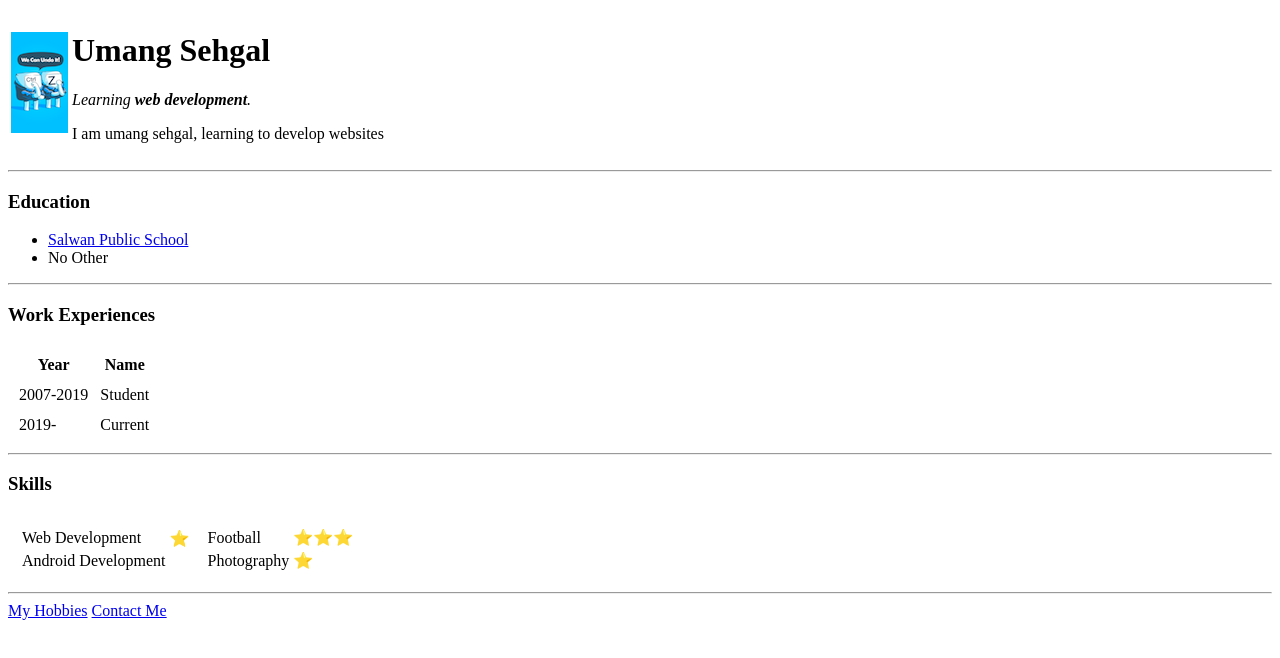
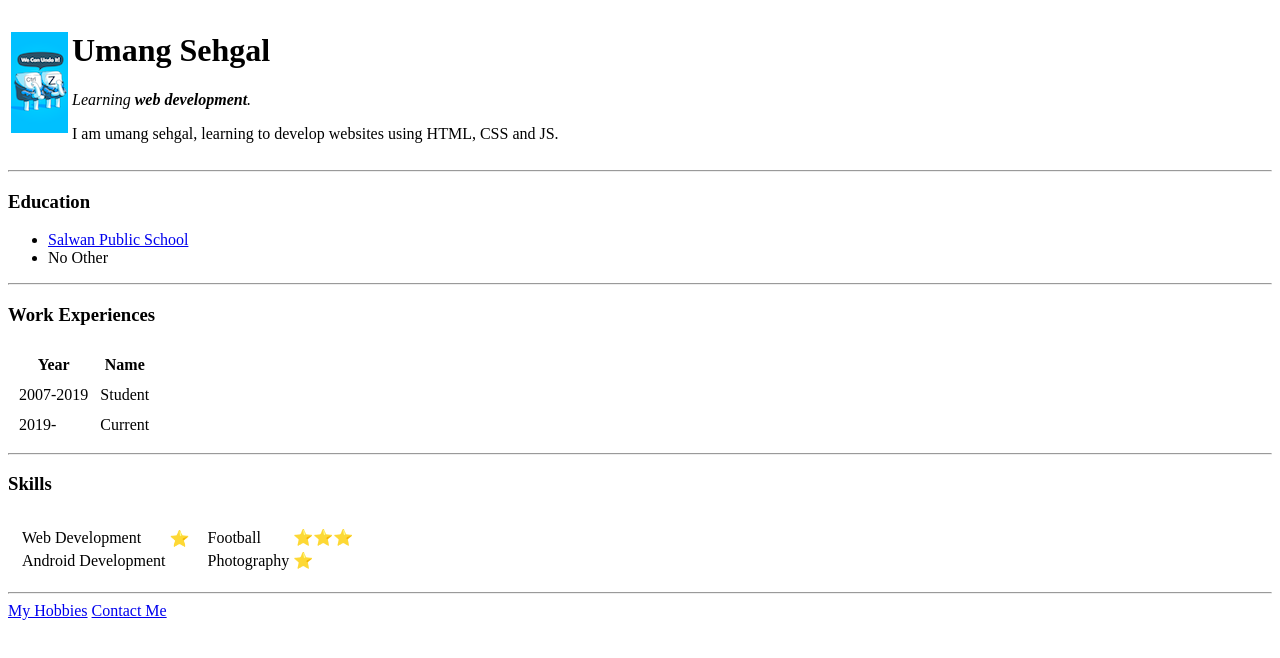
Before and after one commit to Umang-Sehgal/cv, a plain HTML site: page Index.html in a window 1280 px wide. Drawn offline with Linux system fonts and the light colour scheme.

Commit message:
Update Index.html

```diff
--- a/Index.html
+++ b/Index.html
@@ -10,7 +10,7 @@
           <td><h1>Umang Sehgal</h1>
             <p><em>Learning <strong>web development</strong>.</em></Learning>
             </p>
-            <p>I am umang sehgal, learning to develop websites</p></td>
+            <p>I am umang sehgal, learning to develop websites using HTML, CSS and JS.</p></td>
       </table>
 
       <hr>
```
